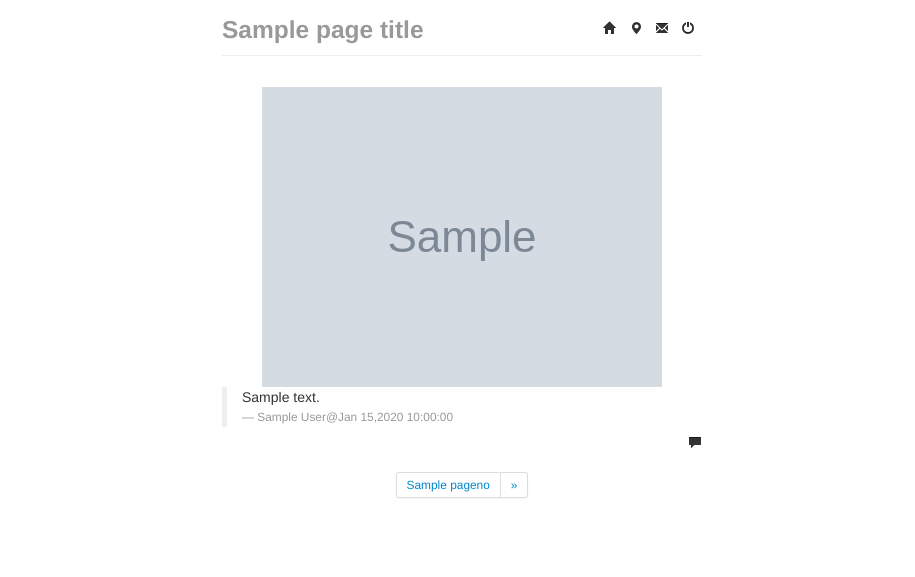
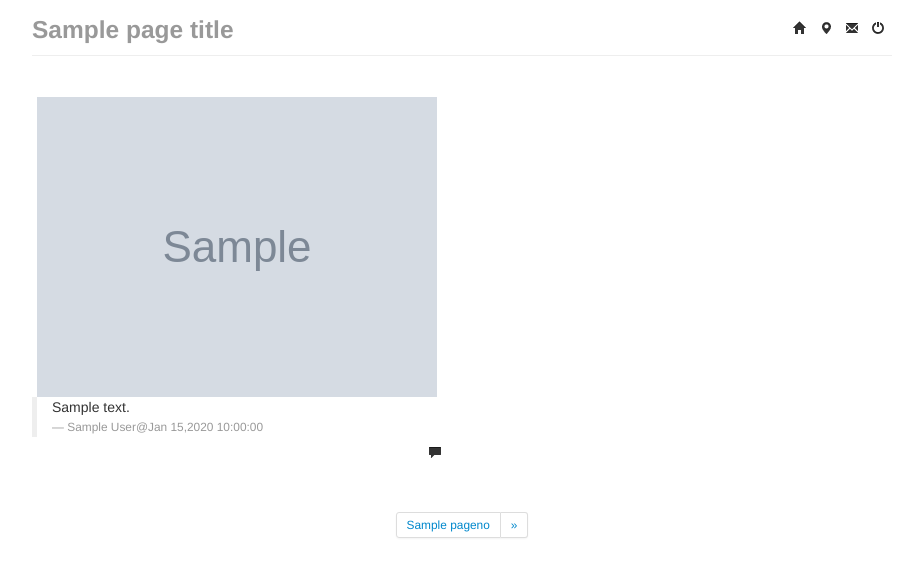
Before and after one commit to mengfeng/zths, a Python web app: template templates/zpic.html in a window 1280 px wide. Shown: the top 577 px of the page, without its empty margins (178-1093 px from the left). Run offline with Jinja, Linux system fonts and the light colour scheme; the template is opened without the code that fills it: most values are stand-ins (such as "Sample title", 1, 10 or a date in 2020); grey boxes marked "Sample" are stand-in pictures.

Commit message:
masonry layouthas been added

```diff
--- a/config.py
+++ b/config.py
@@ -1,3 +1,3 @@
-PAGE_SIZE=6
+PAGE_SIZE=10
 PAGE_WING_SIZE=9
 MAXCOMMENTS=10
--- /dev/null
+++ b/css/masonry.css
@@ -0,0 +1,12 @@
+.container-narrow{
+    max-width: 900px;
+}
+
+.record {
+    width: 410px;
+    float: left;
+    clear:both;
+    position:relative;
+    overflow:hidden;
+    padding: 20px;
+}
--- a/css/site.css
+++ b/css/site.css
@@ -24,7 +24,7 @@
 }
 
 .masthead {
-    margin-bottom: -25px;
+   margin: 0 20px;
 }
 
 .popover{
@@ -50,3 +50,7 @@
 .formbuttons {
     float:right;
 }
+
+#site_title{
+    margin-bottom: -15px;
+}
--- a/css/zpic_site.css
+++ b/css/zpic_site.css
@@ -21,16 +21,16 @@
     text-align:center;
 }
 
-.toprightactionbuttons, .useractionbuttons{
+.useractionbuttons{
     margin-right:0px;
     text-align:right;
-    margin-bottom:-10px;
 }
 
 .toprightactionbuttons{
 
-    margin-top: -20px;
-    margin-bottom: 10px;
+    margin-top: -10px;
+    margin-right: 20px;
+    text-align: right;
 }
 
 textarea#description{
--- a/js/zpic.js
+++ b/js/zpic.js
@@ -282,7 +282,7 @@
 
         record_comment_content.find(".record_comment_text").css({
             'width': function(){
-                return $('.container-narrow').width()*0.7;
+                return $(".record").width();
             },
             'margin': '0 auto',
             'text-align':'left',
@@ -292,11 +292,14 @@
 
         record_comment_input.find(".record_comment_inputbox").css({
             'width': function(){
-                return $('.container-narrow').width()*0.8-$('#comment_author').width()-$('#comment_action').width();
+                return $('.record').width()*0.8-$('#comment_author').width()-$('#comment_action').width();
             },
             'margin': '0 auto',
 
         });
+
+        //reload the grid
+        load_masonry_layout();
 
         record_comment_input.find(".record_comment_inputbox").focus();
 
@@ -309,11 +312,15 @@
                 record_comment_input.find(".record_comment_inputbox").val("");
                 post_record_comment(currentObj,topic_key,comment_content,author);
             }
+            //reload the grid
+            load_masonry_layout();
         });
 
         var reset_comment_box=function(){
             record_comment_content.html("");
             record_comment_input.html("");
+            //reload the grid
+            load_masonry_layout();
         };
 
 
@@ -351,5 +358,21 @@
         return html;
     };
 
+
+    var load_masonry_layout=function(){
+       var $container=$('.records');
+
+       $container.imagesLoaded(function(){
+           $container.masonry({
+                itemSelector : '.record',
+           });
+       });
+
+       console.log("masonry completed...");
+
+    };
+
+
     pageSetup();
+    load_masonry_layout();
 });
--- a/templates/base.html
+++ b/templates/base.html
@@ -33,9 +33,9 @@
 				<li><a class='useractionsection'><i class='icon-user'></i><i id='user_nickname'>{{user_env_vars.user_nickname}}</i></a></li>
 				{%endif%}
 			</ul>
-			<h3 class="muted">{%block SUBTITLE %}{% endblock%}</h3>
+			<h3 id="site_title" class="muted">{%block SUBTITLE %}{% endblock%}</h3>
+            <hr>
 		</div>
-		<hr>
         <div id="notification" class="notifications top-right"></div>
 		{%block MAINCONTENT %}{% endblock%}
 	</div>
@@ -44,8 +44,6 @@
     <script src="/js/bootstrap.min.js" type="text/javascript"></script>
     <script src="/js/bootstrap-notify.js" type="text/javascript"></script>
 	<script src="/js/base.js" type="text/javascript"></script>
-	<script src="/js/markdown.js" type="text/javascript"></script>
-	<script src="/js/to-markdown.js" type="text/javascript"></script>
     {% block ADDTIONAL_SCRIPTS %}{% endblock %}
 
 </body>
--- a/templates/zpic.html
+++ b/templates/zpic.html
@@ -3,6 +3,7 @@
 {% block SUBTITLE %}{{ page_title }}{%endblock%}
 {% block MAINCONTENT %}
 <link rel="stylesheet" type="text/css" href="/css/zpic_site.css" />
+<link rel="stylesheet" type="text/css" href="/css/masonry.css" />
 
 {%if user_env_vars.is_admin %}
 <div class='toprightactionbuttons'><a id='btnrecordtrigger'><i class='icon-plus'></i></a></div>
@@ -86,5 +87,7 @@
 {% block ADDTIONAL_SCRIPTS %}
 <script src="/js/markdown.js" type="text/javascript"></script>
 <script src="/js/to-markdown.js" type="text/javascript"></script>
+<script src="/js/jquery.masonry.min.js" type="text/javascript"></script>
+<script src="/js/jquery.infinitescroll.min.js" type="text/javascript"></script>
 <script src="/js/zpic.js" type="text/javascript"></script>
 {% endblock %}
```
